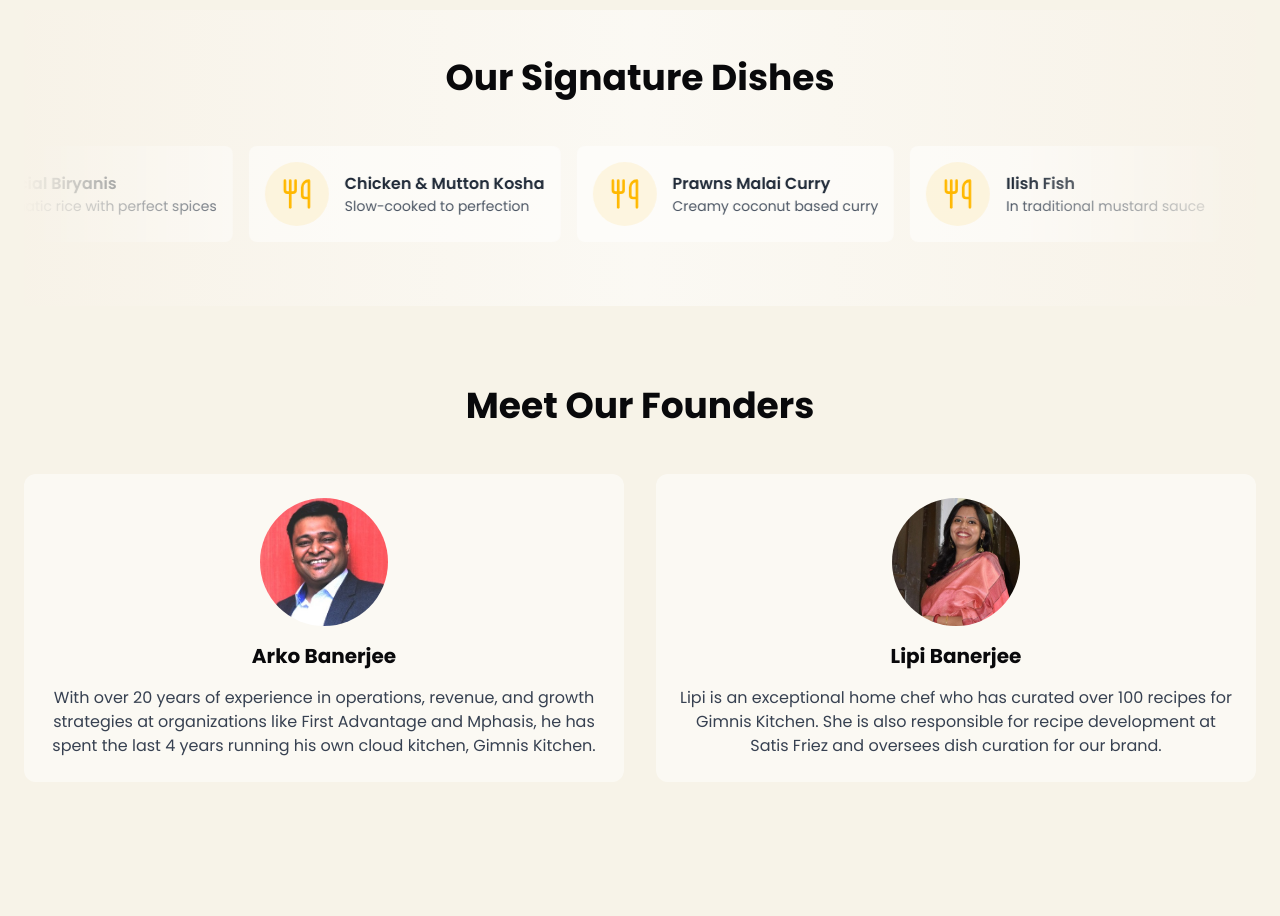
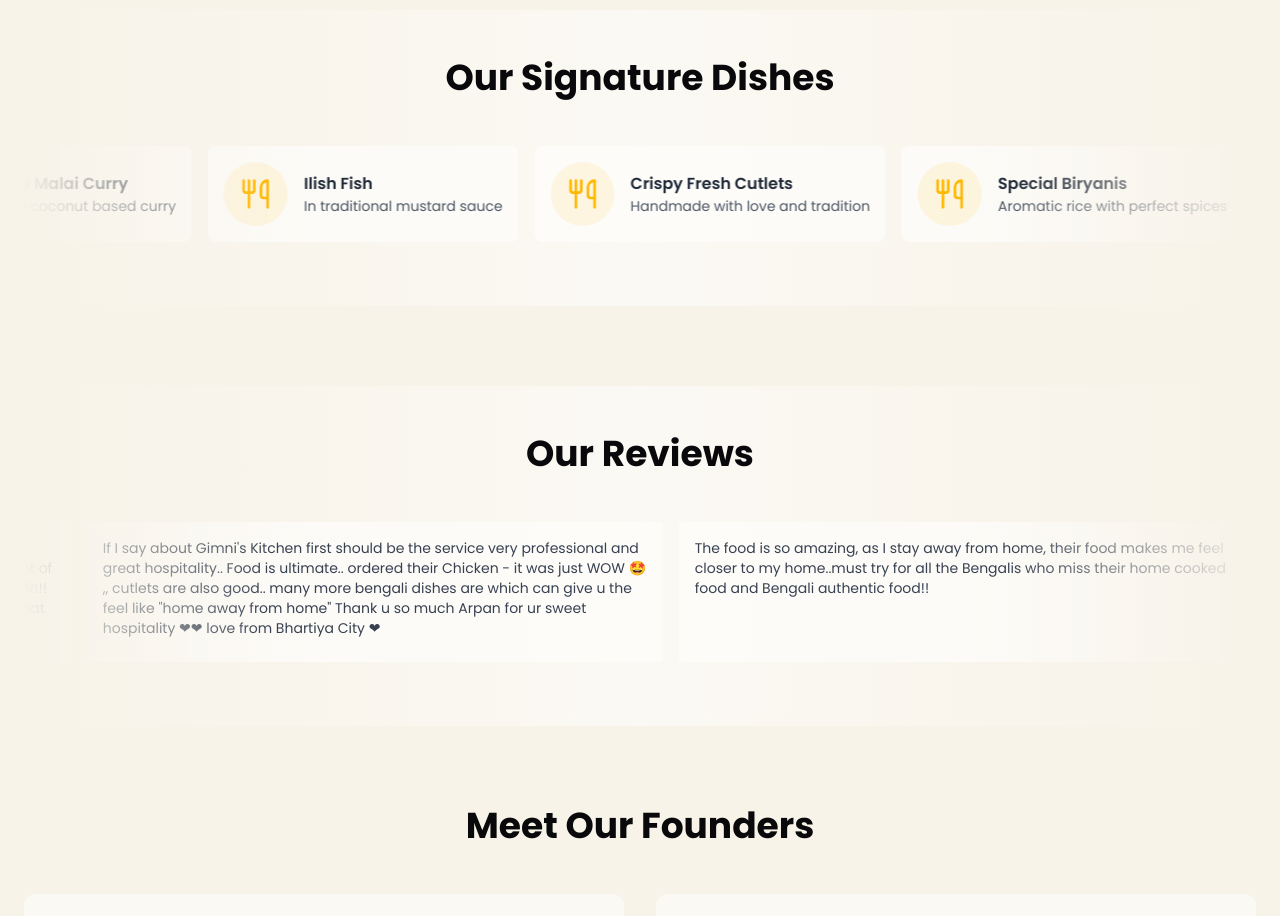
Before and after one commit to SpaceTesla/gimni, a Next.js app: page /about in a window 1280 px wide. Shown: the part 1060-1976 px from the top of the page. Built offline with nearby package versions, Linux system fonts and the light colour scheme.

Commit message:
feat(about): add testimonials to the page

```diff
--- a/src/app/about/page.tsx
+++ b/src/app/about/page.tsx
@@ -6,7 +6,9 @@
 import { InfiniteMovingCards } from '@/components/ui/infinite-moving-cards';
 
 import dishes from '@/data/dishes';
+import { testimonials } from '@/data/testimonials';
 import DishCard from '@/components/dish-card';
+import TestimonialCard from '@/components/testimonial-card';
 import DefaultLayout from '@/app/default-layout';
 
 export default function AboutPage() {
@@ -58,7 +60,6 @@
               />
             </div>
           </section>
-
           {/* Our Story */}
           <section className="mx-auto max-w-4xl space-y-8 text-center">
             <h2 className="text-3xl font-bold md:text-4xl">Our Story</h2>
@@ -79,6 +80,20 @@
             <InfiniteMovingCards
               cards={dishes.map((dish) => (
                 <DishCard key={dish.name} {...dish} />
+              ))}
+              direction="right"
+              speed={'fast'}
+            />
+          </section>
+
+          {/* Testimonials */}
+          <section className="bg-gradient-to-r from-yellow-background via-white/50 to-yellow-background py-12">
+            <h2 className="mb-8 text-center text-3xl font-bold md:text-4xl">
+              Our Reviews
+            </h2>
+            <InfiniteMovingCards
+              cards={testimonials.map((testimonial) => (
+                <TestimonialCard testimonial={testimonial} />
               ))}
               direction="left"
               speed={'fast'}
--- /dev/null
+++ b/src/components/testimonial-card.tsx
@@ -0,0 +1,16 @@
+import React from 'react';
+import type { Testimonial } from '@/data/testimonials';
+
+type TestimonialCardProps = {
+  testimonial: Testimonial;
+};
+
+const TestimonialCard: React.FC<TestimonialCardProps> = ({ testimonial }) => {
+  return (
+    <div className="min-h-[140px] max-w-xl overflow-hidden rounded bg-white bg-white/50 p-4 shadow-none">
+      <p className="text-sm text-gray-700">{testimonial.comment}</p>
+    </div>
+  );
+};
+
+export default TestimonialCard;
--- /dev/null
+++ b/src/data/testimonials.ts
@@ -0,0 +1,18 @@
+export type Testimonial = {
+  comment: string;
+};
+
+export const testimonials: Testimonial[] = [
+  {
+    comment:
+      'After trying quite a number of Bengali restaurants in blr...I was kind of hopeless of finding tht authentic taste...whn I came across this one thought of gvng it a last try...and God...I found the ULTIMATE BENGALI RESTAURANT in BLR!!! THANKS SO MUCH...the quality and taste exactly like HOME...keep up the Great Work!!!',
+  },
+  {
+    comment:
+      'If I say about Gimni\'s Kitchen first should be the service very professional and great hospitality.. Food is ultimate.. ordered their Chicken - it was just WOW 🤩 ,, cutlets are also good.. many more bengali dishes are which can give u the feel like "home away from home" Thank u so much Arpan for ur sweet hospitality ❤❤ love from Bhartiya City ❤',
+  },
+  {
+    comment:
+      'The food is so amazing, as I stay away from home, their food makes me feel closer to my home..must try for all the Bengalis who miss their home cooked food and Bengali authentic food!!',
+  },
+];
```
